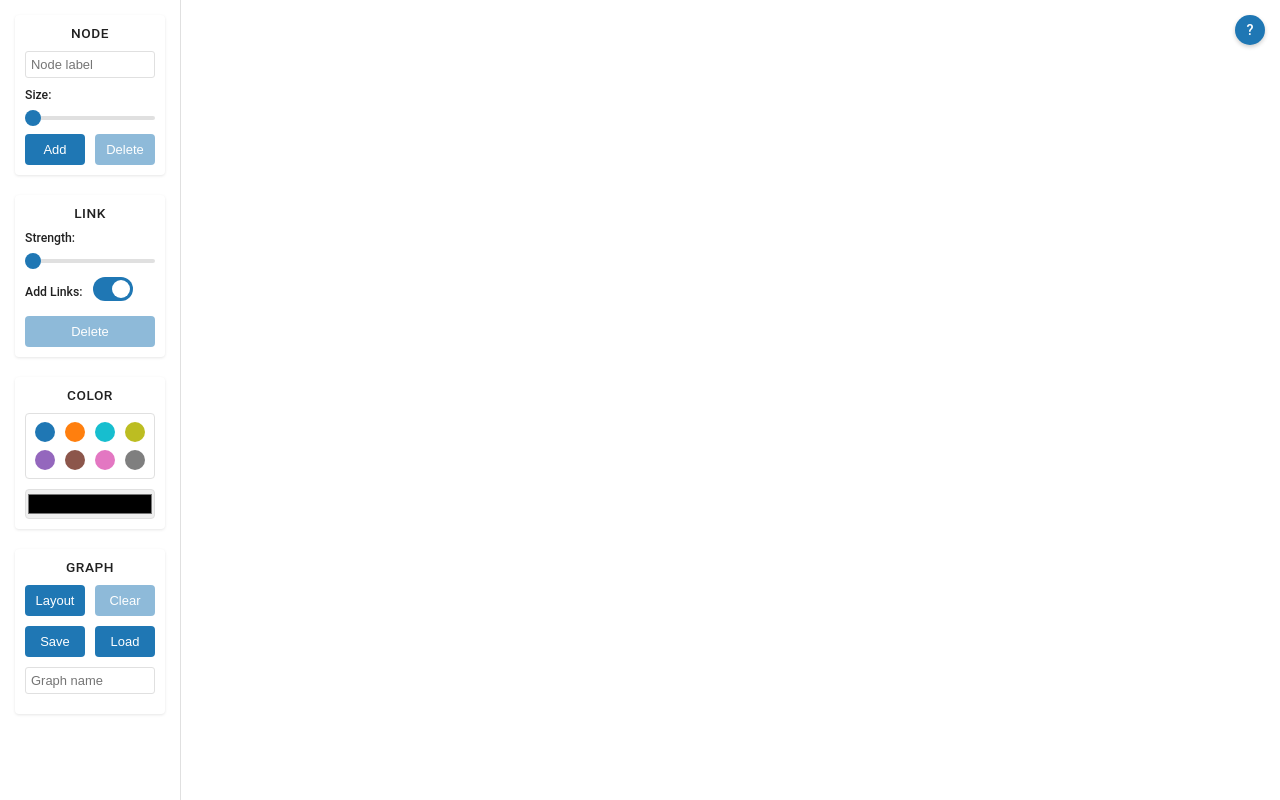
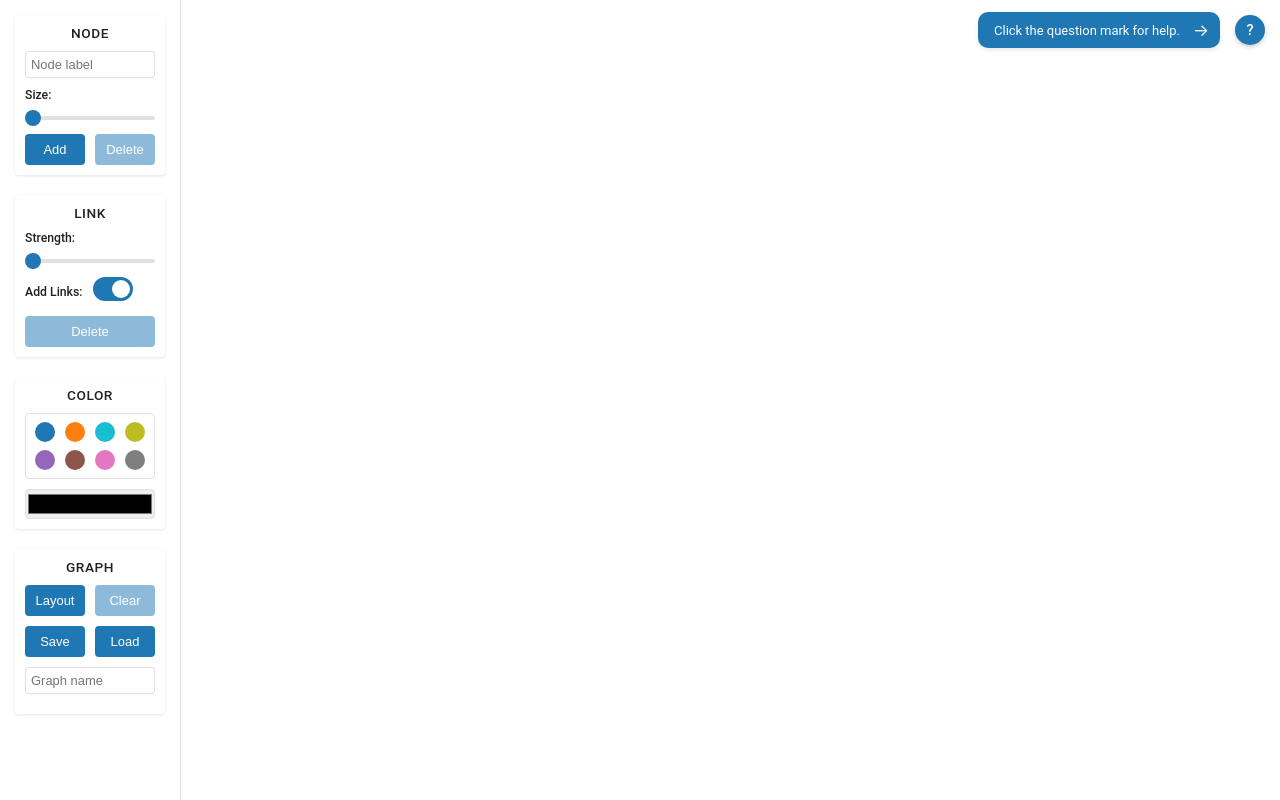
Before and after one commit to davidchaiken/graph-editor, a plain HTML site: page index.html in a window 1280 px wide. Drawn offline with nearby package versions, Linux system fonts and the light colour scheme.

Commit message:
help message on app initialization

```diff
--- a/graph-editor-script.js
+++ b/graph-editor-script.js
@@ -947,4 +947,19 @@ document.addEventListener('DOMContentLoaded', () => {
     .catch(error => {
       console.error('Error loading example graph:', error);
     });
+
+  // Dismiss help banner on any user action
+  function dismissHelpBanner() {
+    const banner = document.getElementById('helpBanner');
+    if (banner) banner.style.display = 'none';
+
+    // Remove event listeners after first action
+    window.removeEventListener('mousedown', dismissHelpBanner, true);
+    window.removeEventListener('keydown', dismissHelpBanner, true);
+    window.removeEventListener('touchstart', dismissHelpBanner, true);
+  }
+
+  window.addEventListener('mousedown', dismissHelpBanner, true);
+  window.addEventListener('keydown', dismissHelpBanner, true);
+  window.addEventListener('touchstart', dismissHelpBanner, true);
 });
--- a/graph-editor-style.css
+++ b/graph-editor-style.css
@@ -353,3 +353,34 @@ input[type="range"]:focus::-moz-range-thumb {
 #helpIcon:hover {
   background-color: #2196f3;
 }
+
+#helpBanner {
+  position: fixed;
+  top: 30px;
+  right: 60px;
+  z-index: 1100;
+  pointer-events: none;
+}
+
+.help-message {
+  background: #1f77b4;
+  color: white;
+  padding: 8px 16px;
+  border-radius: 10px;
+  font-size: 0.9em;
+  box-shadow: 0 2px 4px rgba(0,0,0,0.1);
+  display: flex;
+  align-items: center;
+  gap: 8px;
+  transform: translateY(-50%);
+}
+
+#helpArrow {
+  font-size: 1.3em;
+  animation: arrow-bounce 1s infinite alternate;
+}
+
+@keyframes arrow-bounce {
+  0% { transform: translateX(0); }
+  100% { transform: translateX(5px); }
+}
--- a/index.html
+++ b/index.html
@@ -22,6 +22,11 @@
   <script src="graph-editor-script.js"></script>
 </head>
 <body>
+  <div id="helpBanner">
+    <div class="help-message">
+      Click the question mark for help.<span id="helpArrow">&#8594;</span>
+    </div>
+  </div>
   <div id="helpIcon" title="Open Help Documentation">?</div>
   <div id="container">
     <div id="sidebar">
```
